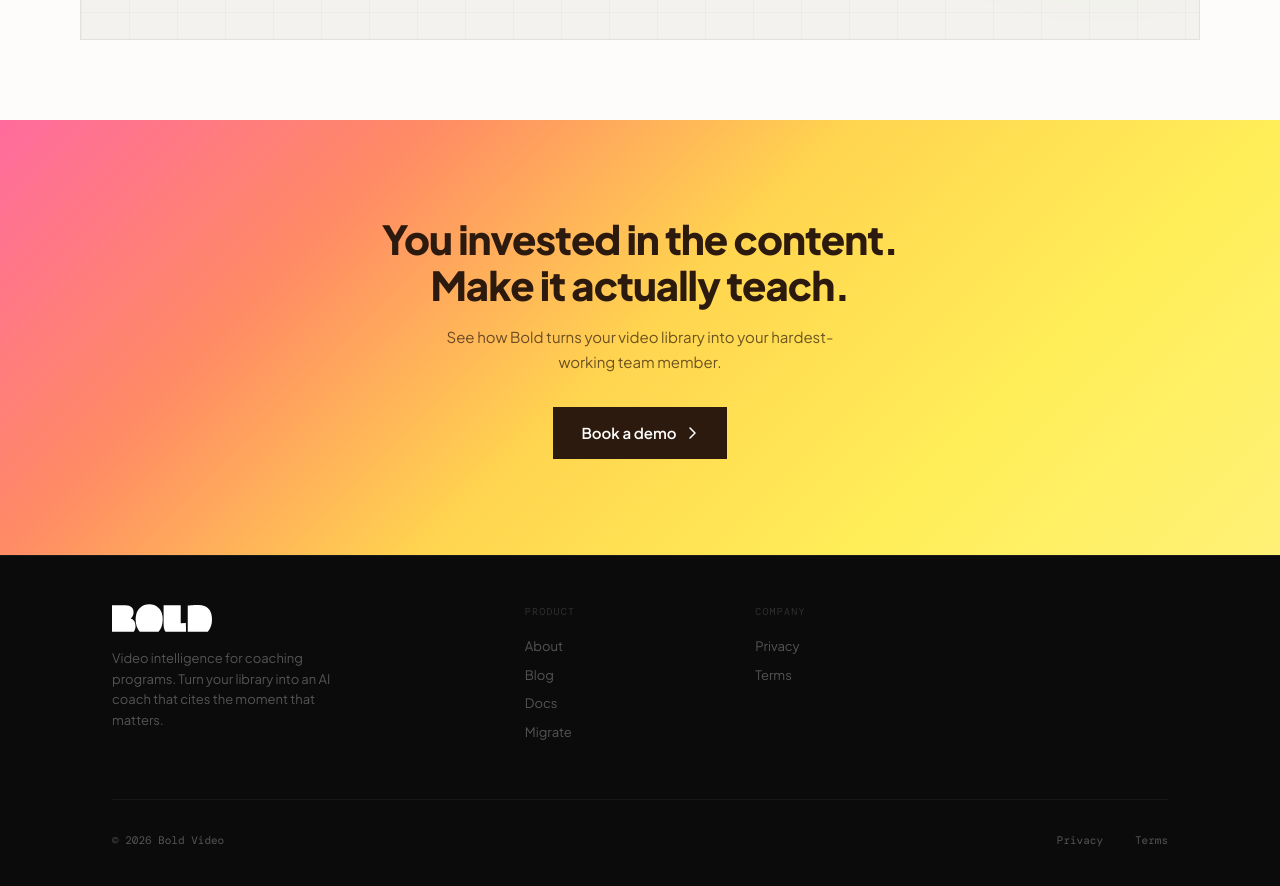
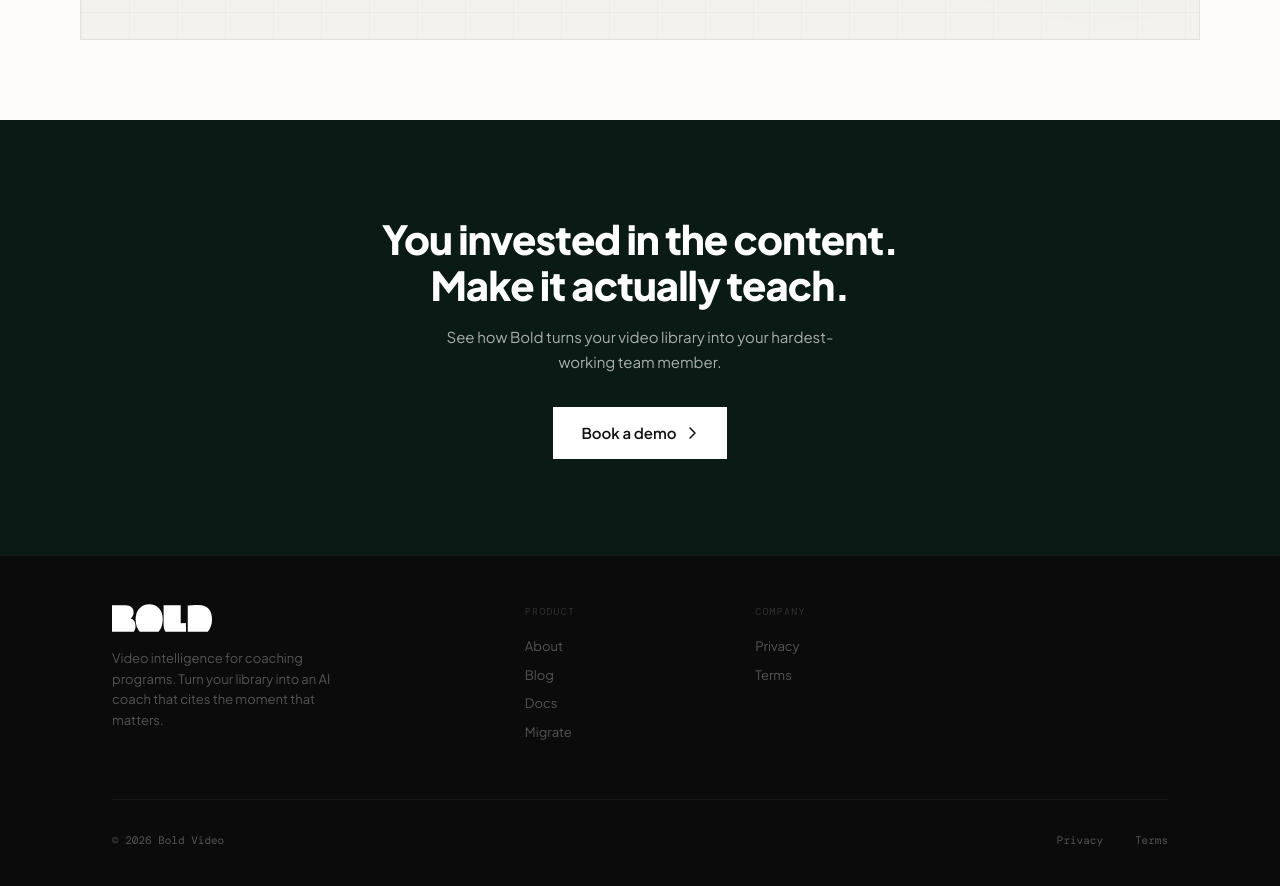
Before and after one commit to boldvideo/boldvideo.com, a Next.js app: page / in a window 1280 px wide. Shown: the part 4720-5606 px from the top of the page. Built offline with nearby package versions, Linux system fonts and the light colour scheme.

Commit message:
Revert CTA section back to original dark background

```diff
--- a/components/landing-v10.css
+++ b/components/landing-v10.css
@@ -1154,12 +1154,12 @@
 .landing-v10 .cta {
   padding: 6rem 0;
   text-align: center;
-  color: #2d1a0e;
+  color: white;
   overflow: hidden;
-  background: linear-gradient(135deg, #ff6b9d 0%, #ff8a65 25%, #ffd54f 50%, #ffee58 75%, #fff176 100%);
+  background: #0a1a14;
 }
 .landing-v10 .cta h2 {
-  color: #2d1a0e;
+  color: white;
   margin: 0 auto 1rem;
   max-width: 550px;
   font-size: clamp(1.8rem, 3.2vw, 2.5rem);
@@ -1169,7 +1169,7 @@
 }
 .landing-v10 .cta p {
   font-size: 15px;
-  color: rgba(45, 26, 14, 0.7);
+  color: rgba(255, 255, 255, 0.65);
   max-width: 420px;
   margin: 0 auto 2rem;
   line-height: 1.7;
@@ -1179,8 +1179,8 @@
   align-items: center;
   gap: 8px;
   padding: 14px 28px;
-  background: #2d1a0e;
-  color: white;
+  background: white;
+  color: var(--text);
   font-weight: 600;
   font-size: 15px;
   border: none;
@@ -1189,7 +1189,7 @@
 }
 .landing-v10 .btn-cta:hover {
   transform: translateY(-1px);
-  box-shadow: 0 8px 30px rgba(0, 0, 0, 0.2);
+  box-shadow: 0 8px 30px rgba(255, 255, 255, 0.2);
 }
 
 /* Footer */
```
